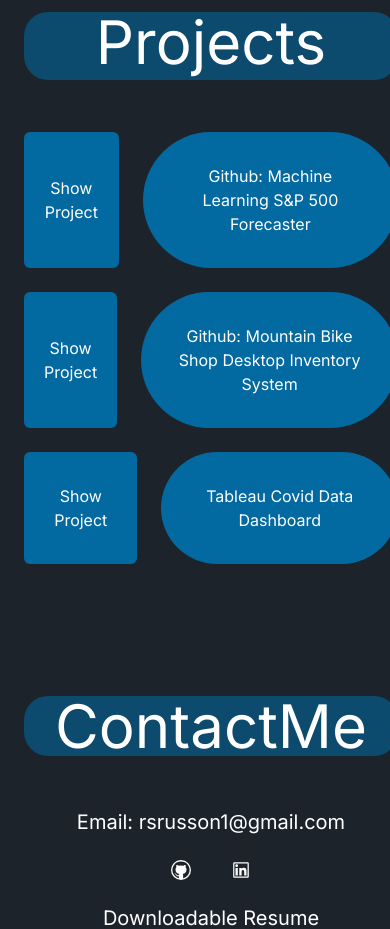
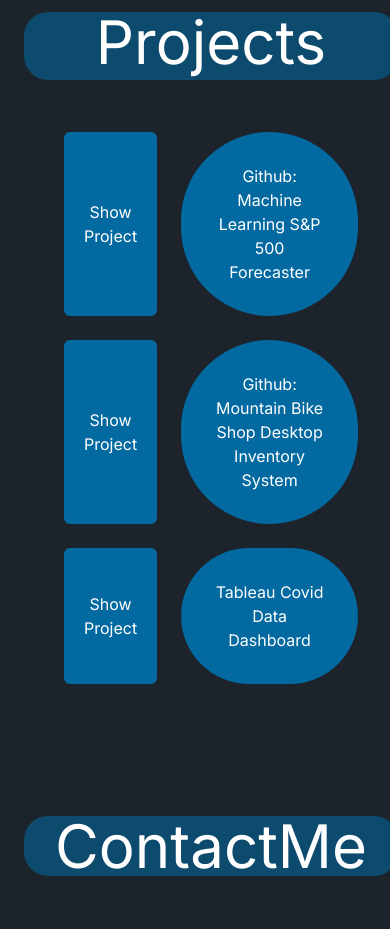
Before and after one commit to rsrusson/Portfolio-Website, a Next.js app: page / in a window 390 px wide. Shown: the part 1600-2529 px from the top of the page. Built offline with nearby package versions, Linux system fonts and the light colour scheme.

Commit message:
Max size css fix

```diff
--- a/app/components/Projects.tsx
+++ b/app/components/Projects.tsx
@@ -12,7 +12,7 @@ const Projects = () => {
       </h1>
       <ul className="flex flex-col">
         <li className="flex flex-col text-center my-3">
-          <div className="flex justify-between">
+          <div className="flex justify-between px-10">
             <button className="flex-left p-5 mr-3 text-white hover:bg-slate-400 rounded-md bg-sky-700" onClick={() => {setPyVis(!isPyVis)}}>
               {"Show Project"}
             </button>
@@ -52,7 +52,7 @@ const Projects = () => {
           }
         </li>
         <li className="flex flex-col text-center my-3">
-          <div className="flex justify-between">
+          <div className="flex justify-between px-10">
             <button className="p-5 mr-3 text-white hover:bg-slate-400 rounded-md bg-sky-700" onClick={ () => {setJaVis(!isJaVis)}}>
               {"Show Project"}
             </button>
@@ -87,7 +87,7 @@ const Projects = () => {
           }
         </li>
         <li className="flex flex-col text-center my-3">
-          <div className="flex justify-between">
+          <div className="flex justify-between px-10">
             <button className="p-5 mr-3 text-white hover:bg-slate-400 rounded-md bg-sky-700" onClick={() => {setTabVis(!isTabVis)}}>
               {"Show Project"}
             </button>
--- a/app/page.tsx
+++ b/app/page.tsx
@@ -10,19 +10,19 @@ import React from "react";
 export default function HomePage() {
   return (
     <main>
-      <div className="sm:max-2xl:flex-row flex-col">
-        <div className="sm:max-2xl:justify-start sm:max-2xl:flex-col sm:max-2xl:w-1/3 sm:max-2xl:h-screen sm:fixed relative w-screen h-screen mb-5">
+      <div className="sm:flex-row flex-col">
+        <div className="sm:justify-start sm:flex-col sm:w-1/3 sm:h-screen sm:fixed relative w-screen h-screen mb-5">
           <img
             src="images/mountain.jpg"
             alt="Fire Background"
             className="absolute inset-0 z-0 h-full w-full rounded-lg"
           ></img>
-          <div className="sm:max-2xl:h-full sm:max-2xl:fixed sm:max-2xl:pl-5 sm:max-2xl:w-1/3 pl-5 h-full relative">
+          <div className="sm:h-full sm:fixed sm:pl-5 sm:w-1/3 pl-5 h-full relative">
             <Header />
             <Links />
           </div>
         </div>
-        <div className="sm:max-2xl:justify-end sm:max-2xl:w-2/3 sm:h-auto sm:max-2xl:ml-auto sm:max-2xl:relative sm:p-10 w-screen px-2">
+        <div className="sm:justify-end sm:w-2/3 sm:h-auto sm:ml-auto sm:relative sm:p-10 w-screen px-2">
             <About />
             <Projects />
             <ContactMe />
```
